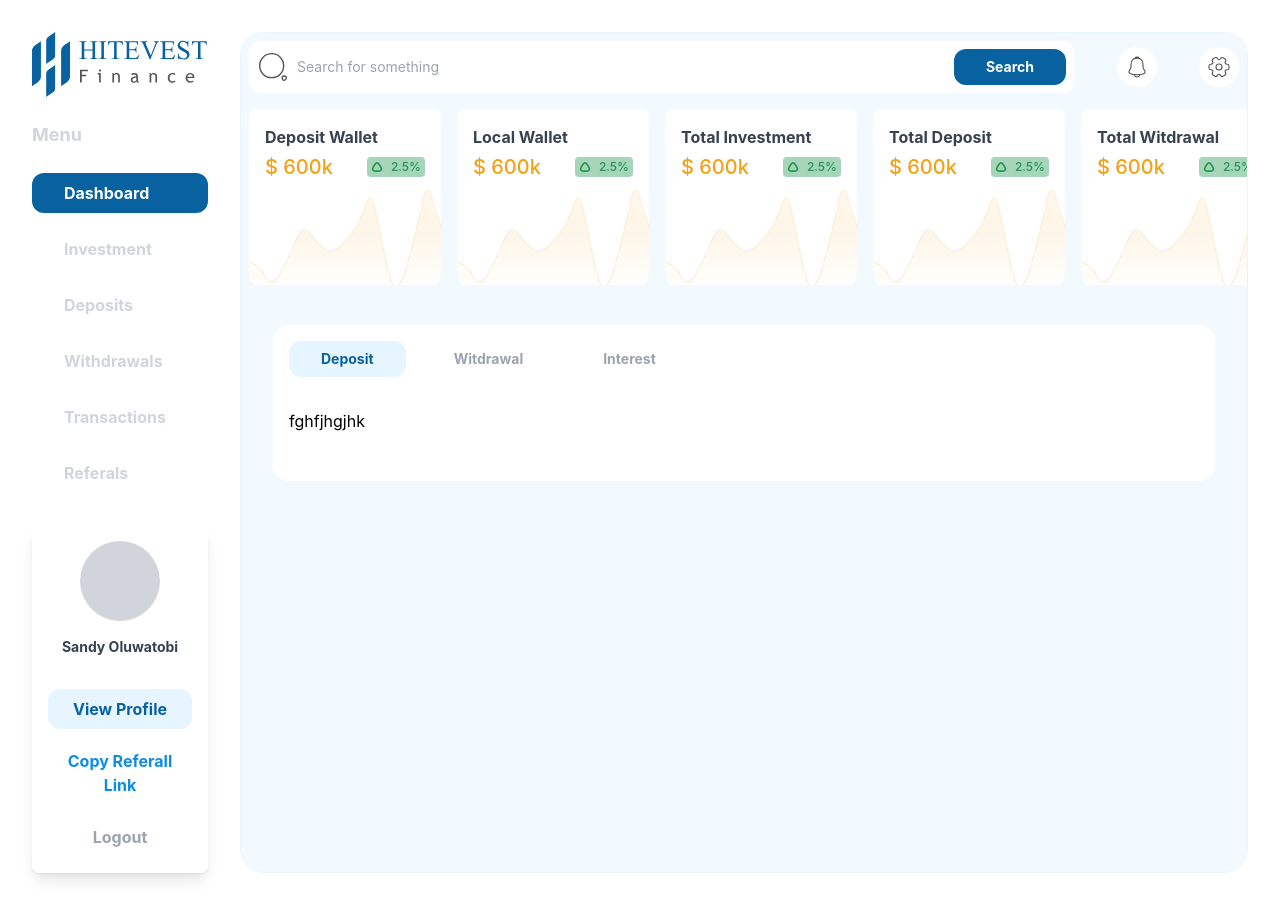
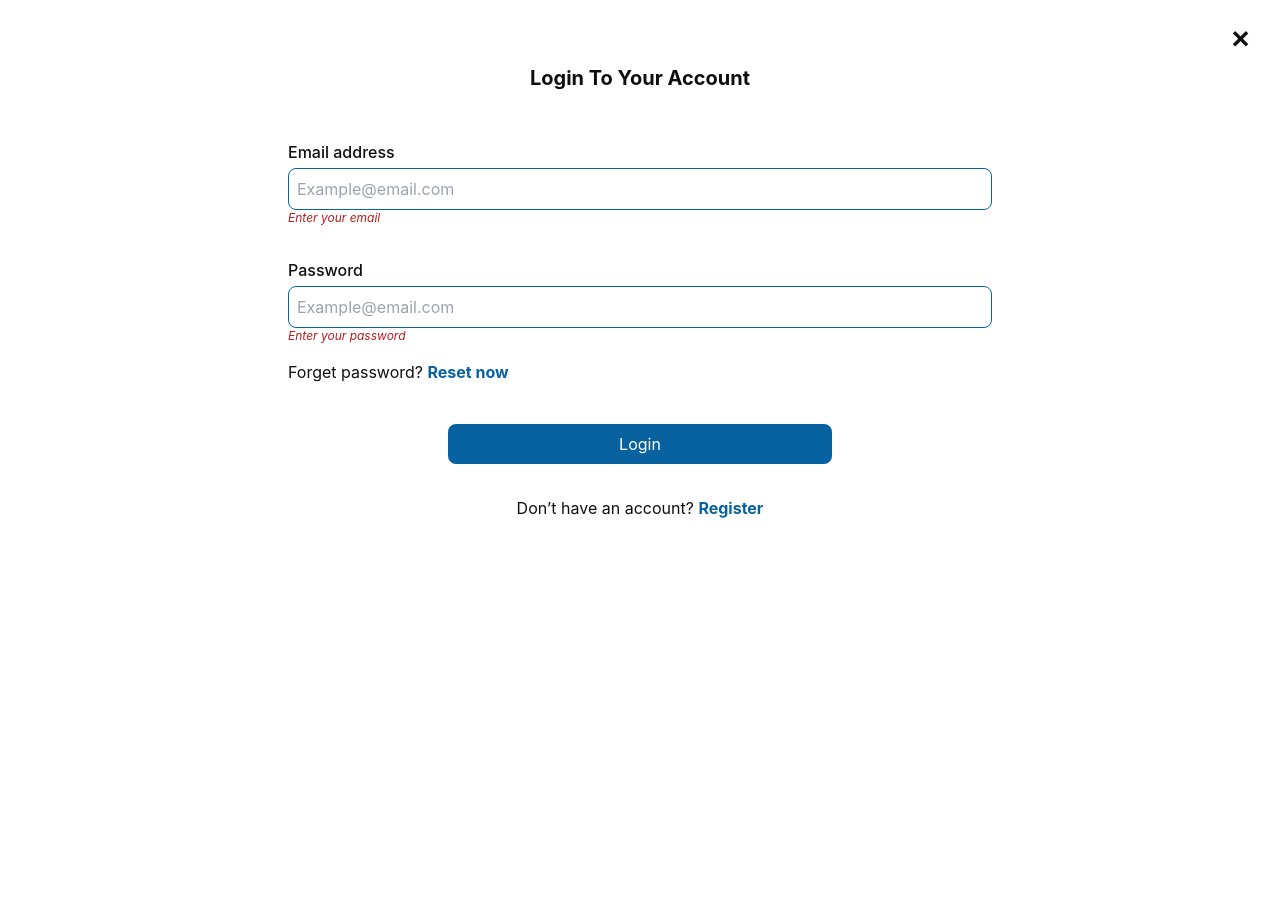
Before and after one commit to Hitevest-Organisation/hitevest-dashboard, a Next.js app: page / in a window 1280 px wide. After the commit the page ends 800 px from the top, so only its background shows below. Built offline with nearby package versions, Linux system fonts and the light colour scheme.

Commit message:
Basic Login Screen

```diff
--- /dev/null
+++ b/pages/dashboard/index.tsx
@@ -0,0 +1,61 @@
+import DashboardLayout from "../layouts/DashboardLayout";
+
+export default function DashboardHome() {
+  return (
+    <DashboardLayout alias="dashboard">
+      <section className="flex max-w-screen space-x-4 p-2 overflow-x-auto md:(p-4 px-8) ">
+        {[
+          "Deposit Wallet",
+          "Local Wallet",
+          "Total Investment",
+          "Total Deposit",
+          "Total Witdrawal",
+          "Referal Earnings",
+        ].map((item, i) => (
+          <div
+            className="bg-white rounded-lg flex-grow min-w-48 transform duration-300 hover:scale-105"
+            key={i}
+          >
+            <div className="font-bold p-4 pb-0 text-gray-700">{item}</div>
+            <div className="flex space-x-4 p-4 pt-1 pb-2 items-center">
+              <div className="flex-grow font-medium font-bold text-xl text-[#f2a218]">
+                $ 600k
+              </div>
+              <div className="rounded flex font-medium space-x-2 bg-[#219653] bg-opacity-40 text-xs py-0.5 px-1 text-[#219653] items-center">
+                <img src="/icons/up.svg" alt="search" className="h-3 w-3" />
+                <div>2.5%</div>
+              </div>
+            </div>
+
+            <div
+              className="bg-no-repeat bg-cover bg-top h-20 md:h-24"
+              style={{
+                backgroundImage: "url(/images/dashboard/graphs/001.svg)",
+              }}
+            />
+          </div>
+        ))}
+      </section>
+
+      <section className="p-4 md:p-8">
+        <section className="bg-white rounded-2xl p-4">
+          <div className="flex space-x-4">
+            <button className="bg-primary rounded-xl font-bold bg-opacity-20 text-primary text-sm text-center p-2 px-4 capitalize md:px-8 hover:(bg-opacity-100 bg-secondary text-white) ">
+              Deposit
+            </button>
+
+            {["Witdrawal", "Interest"].map((item, i) => (
+              <button
+                key={i}
+                className="rounded-xl font-bold text-sm py-2 px-4 text-gray-400 capitalize md:px-8 hover:(text-primary bg-secondary) "
+              >
+                {item}
+              </button>
+            ))}
+          </div>
+          <div className="py-8">fghfjhgjhk</div>
+        </section>
+      </section>
+    </DashboardLayout>
+  );
+}
--- a/pages/index.tsx
+++ b/pages/index.tsx
@@ -1,61 +1,86 @@
-import DashboardLayout from "../layouts/DashboardLayout";
+export default function DashboardLogin() {
+  return (
+    <div className="bg-black h-screen bg-opacity-40 w-full md:(flex justify-center h-screen items-center p-8) ">
+      <div className="container bg-white flex h-full mx-auto max-w-screen-xl shadow-xl md:(rounded-3xl h-auto overflow-hidden) ">
+        <div
+          className="bg-cover bg-no-repeat min-h-full w-1/3 hidden md:(block)"
+          style={{
+            backgroundImage: "url(/images/auth-bg.png)",
+          }}
+        />
 
-export default function DashboardHome() {
-  return (
-    <DashboardLayout alias="dashboard">
-      <section className="flex max-w-screen space-x-4 p-2 overflow-x-auto md:(p-4 px-8) ">
-        {[
-          "Deposit Wallet",
-          "Local Wallet",
-          "Total Investment",
-          "Total Deposit",
-          "Total Witdrawal",
-          "Referal Earnings",
-        ].map((item, i) => (
-          <div
-            className="bg-white rounded-lg flex-grow min-w-48 transform duration-300 hover:scale-105"
-            key={i}
-          >
-            <div className="font-bold p-4 pb-0 text-gray-700">{item}</div>
-            <div className="flex space-x-4 p-4 pt-1 pb-2 items-center">
-              <div className="flex-grow font-medium font-bold text-xl text-[#f2a218]">
-                $ 600k
+        <div className="flex-grow p-4 text-dark-900">
+          <div className="flex justify-end">
+            <a className="rounded-full flex font-bold h-12 text-2xl w-12 justify-center items-center hover:(bg-secondary text-primary) ">
+              ✕
+            </a>
           </div>
-              <div className="rounded flex font-medium space-x-2 bg-[#219653] bg-opacity-40 text-xs py-0.5 px-1 text-[#219653] items-center">
-                <img src="/icons/up.svg" alt="search" className="h-3 w-3" />
-                <div>2.5%</div>
+
+          <div className="font-bold text-center text-xl capitalize md:(text-2xl) lg:(text-3xl)">
+            Login to your account
+          </div>
+
+          <div className="mx-auto max-w-screen-md p-8 ">
+            <div className="py-4">
+              <div>
+                <div className="font-medium pb-1">Email address</div>
+                <div>
+                  <input
+                    className="bg-white bg-secondary border border-primary rounded-lg w-full p-2 focus:outline-none"
+                    placeholder="Example@email.com"
+                  />
+                </div>
+              </div>
+              <div className="text-xs text-red-700 italic">
+                Enter your email
               </div>
             </div>
 
-            <div
-              className="bg-no-repeat bg-cover bg-top h-20 md:h-24"
-              style={{
-                backgroundImage: "url(/images/dashboard/graphs/001.svg)",
-              }}
+            <div className="py-4">
+              <div className="font-medium pb-1"> Password</div>
+              <div>
+                <input
+                  className="bg-white bg-secondary border border-primary rounded-lg w-full p-2 focus:outline-none"
+                  placeholder="Example@email.com"
                 />
               </div>
-        ))}
-      </section>
+              <div className="text-xs text-red-700 italic">
+                Enter your password
+              </div>
+            </div>
 
-      <section className="p-4 md:p-8">
-        <section className="bg-white rounded-2xl p-4">
-          <div className="flex space-x-4">
-            <button className="bg-primary rounded-xl font-bold bg-opacity-20 text-primary text-sm text-center p-2 px-4 capitalize md:px-8 hover:(bg-opacity-100 bg-secondary text-white) ">
-              Deposit
+            <div className="pb-2">
+              <div className="">
+                Forget password?{" "}
+                <a
+                  href="/auth"
+                  className="font-bold text-bold text-primary hover:(underline)"
+                >
+                  Reset now
+                </a>
+              </div>
+            </div>
+
+            <div className="text-center pt-8 pb-4">
+              <button className="bg-primary rounded-lg mx-auto min-w-sm text-white p-2">
+                Login
               </button>
+            </div>
 
-            {["Witdrawal", "Interest"].map((item, i) => (
-              <button
-                key={i}
-                className="rounded-xl font-bold text-sm py-2 px-4 text-gray-400 capitalize md:px-8 hover:(text-primary bg-secondary) "
+            <div className="py-4">
+              <div className="text-center">
+                Don’t have an account?{" "}
+                <a
+                  href="/auth"
+                  className="font-bold text-bold text-primary hover:(underline)"
                 >
-                {item}
-              </button>
-            ))}
+                  Register
+                </a>
               </div>
-          <div className="py-8">fghfjhgjhk</div>
-        </section>
-      </section>
-    </DashboardLayout>
+            </div>
+          </div>
+        </div>
+      </div>
+    </div>
   );
 }
```
Also changed, not shown: public/images/auth-bg.png (added). Lines whose indentation alone changed are shown as unchanged.
